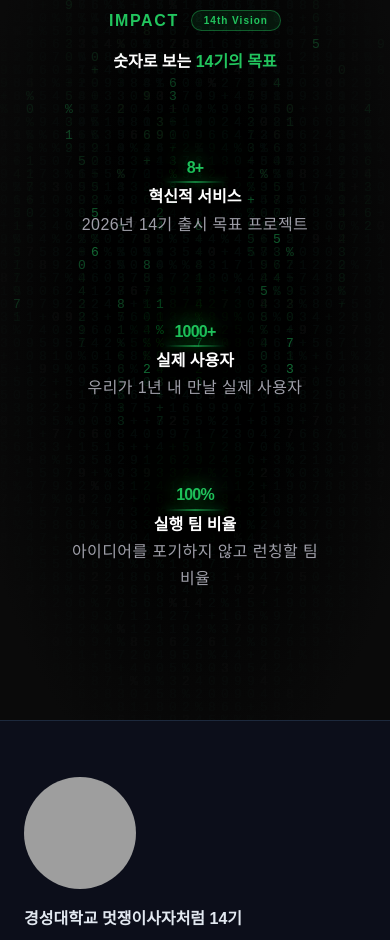
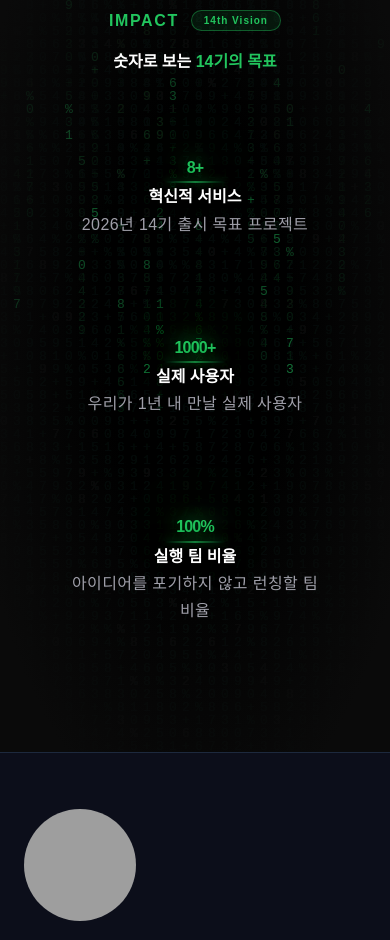
Before and after one commit to likelion-ksu-14th/ksu-likelion-web, a Next.js app: page / in a window 390 px wide. Shown: the part 2084-3024 px from the top of the page. Built offline with nearby package versions, Linux system fonts and the light colour scheme; grey boxes are pictures that could not be loaded; a web font is replaced by a local one.

Commit message:
design: ImpactSection 충돌 해결 및 최종 반영

```diff
--- a/src/components/ImpactSection.tsx
+++ b/src/components/ImpactSection.tsx
@@ -105,27 +105,25 @@ function StatCard({ target, suffix, label, sub, started, delay }: StatCardProps)
       viewport={{ once: true, amount: 0.25 }}
       transition={{ duration: 0.7, ease: [0.22, 1, 0.36, 1], delay }}
       className="flex flex-col items-center text-center"
-      style={{ gap: "2rem !important" }} // 카드 내부 요소 간격 조정
+      style={{ gap: "2rem !important" }}
     >
-      {/* ── 숫자: 가독성을 위해 최대 크기를 8.5rem으로 소폭 하향 조정 ── */}
+      {/* ── 숫자: PC 웅장함 복구 (clamp 최솟값 상향) ── */}
       <p
         className="tabular-nums font-black leading-none tracking-tighter text-[#22C55E]"
         style={{
-          fontSize: "clamp(5rem, 8vw, 7.5rem) !important",
-          wordBreak: "keep-all",
-          overflowWrap: "break-word",
+          fontSize: "clamp(5.5rem, 10vw, 7.5rem) !important",
+          whiteSpace: "nowrap", // 숫자와 기호가 절대 안 잘리게 함
           textShadow: [
-            "0 0  24px rgba(34,197,94,0.95)",   /* 코어 글로우 소폭 축소 */
-            "0 0  70px rgba(34,197,94,0.65)",   /* 중간 확산 */
-            "0 0 150px rgba(34,197,94,0.35)",   /* 대기 광무 최적화 */
-            "0  10px 30px rgba(0,0,0,0.98)",    /* 가독성 보정 */
+            "0 0  24px rgba(34,197,94,0.95)",
+            "0 0  70px rgba(34,197,94,0.65)",
+            "0 0 150px rgba(34,197,94,0.35)",
+            "0  10px 30px rgba(0,0,0,0.98)",
           ].join(", "),
         }}
       >
         {count}{suffix}
       </p>
 
-      {/* ── 장식용 구분선 ── */}
       <div
         className="h-[2px] w-16 rounded-full"
         style={{
@@ -135,23 +133,27 @@ function StatCard({ target, suffix, label, sub, started, delay }: StatCardProps)
         }}
       />
 
-      {/* ── 타이틀: 텍스트 크기 미세 조정 ── */}
+      {/* ── 타이틀: 팀 비율 사수 (whiteSpace: nowrap 추가) ── */}
       <p
         className="font-bold text-white"
         style={{
-            fontSize: "clamp(1.25rem, 2.2vw, 1.75rem) !important",
+            fontSize: "clamp(1.5rem, 2.5vw, 1.75rem) !important",
             textShadow: "0 0 24px rgba(0,0,0,1), 0 2px 8px rgba(0,0,0,0.9)",
+            whiteSpace: "nowrap", // "실행 팀 비율"이 한 줄에 다 나오게 강제
             wordBreak: "keep-all",
-            overflowWrap: "break-word",
         }}
       >
         {label}
       </p>
 
-      {/* ── 설명 문구: 가독성 중심의 크기 ── */}
+      {/* ── 설명 문구: 자연스러운 단어 단위 줄바꿈 ── */}
       <p
-        className="max-w-[260px] leading-relaxed tracking-wide text-zinc-400"
-        style={{ fontSize: "clamp(0.9rem, 1.2vw, 1rem) !important", wordBreak: "keep-all", overflowWrap: "break-word" }}
+        className="max-w-[280px] leading-relaxed tracking-wide text-zinc-400"
+        style={{
+          fontSize: "clamp(1rem, 1.2vw, 1.1rem) !important",
+          wordBreak: "keep-all",
+          overflowWrap: "break-word"
+        }}
       >
         {sub}
       </p>
@@ -209,15 +211,17 @@ export default function ImpactSection() {
           </div>
           <h2
             className="font-extrabold text-white"
-            style={{ fontSize: "clamp(2rem, 5vw, 4rem) !important", wordBreak: "keep-all", overflowWrap: "break-word" }}
+            style={{
+              fontSize: "clamp(2.2rem, 5vw, 4rem) !important",
+              wordBreak: "keep-all",
+              whiteSpace: "nowrap" // "숫자로 보는 14기의 목표" 사수
+            }}
           >
-            숫자로 보는{" "}
-            <span className="text-[#22C55E]">14기의 목표</span>
+            숫자로 보는 <span className="text-[#22C55E]">14기의 목표</span>
           </h2>
         </motion.div>
 
-        {/* 그리드 레이아웃: 여백을 더 확보하여 겹침 방지 */}
-        <div className="grid grid-cols-1 gap-20 md:grid-cols-3 md:gap-8 lg:gap-16">
+        <div className="grid grid-cols-1 gap-24 md:grid-cols-3 md:gap-8 lg:gap-16">
           {stats.map((s, i) => (
             <StatCard
               key={s.label}
```
